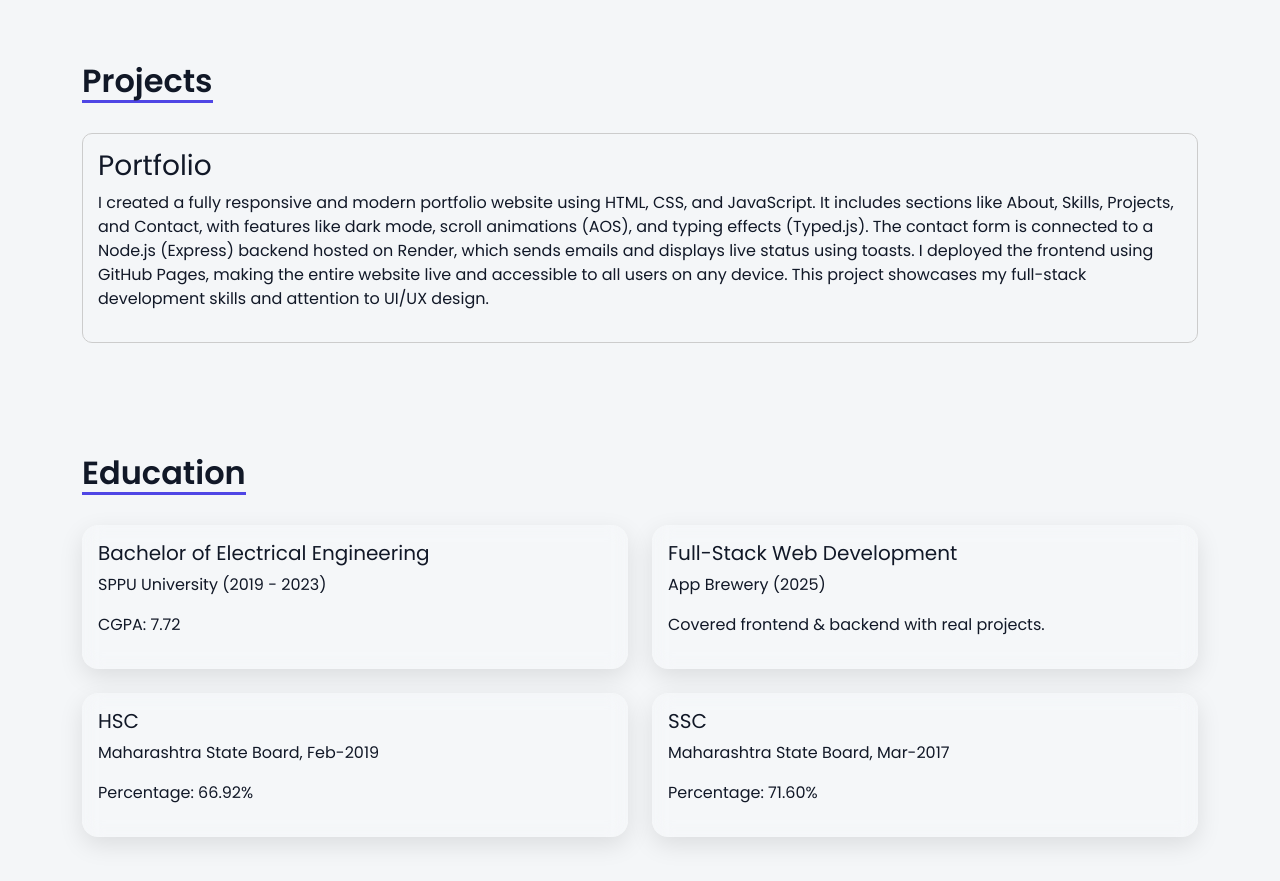
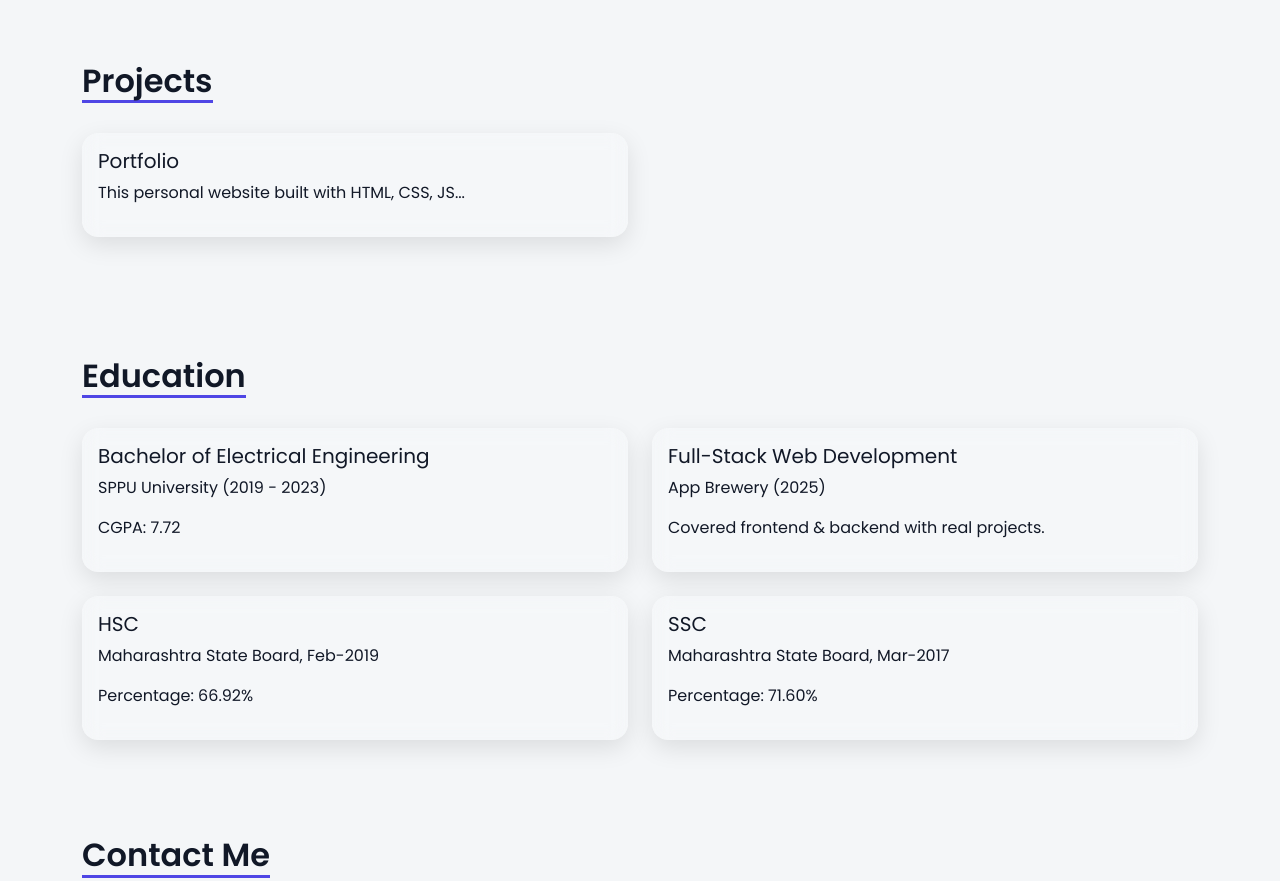
Before and after one commit to PatilPrashant88/portfolio-website, a plain HTML site: page index.html in a window 1280 px wide. Shown: the part 880-1761 px from the top of the page. Drawn offline with nearby package versions, Linux system fonts and the light colour scheme.

```diff
--- a/index.html
+++ b/index.html
@@ -199,24 +199,6 @@
         text-align: center;
         margin-top: 10px;
       }
-      .project-description {
-        display: none;
-        margin-top: 10px;
-        color: #555;
-      }
-
-      .project-card {
-        border: 1px solid #ccc;
-        padding: 15px;
-        margin-bottom: 15px;
-        border-radius: 10px;
-        cursor: pointer;
-        transition: all 0.3s ease;
-      }
-
-      .project-card:hover {
-        background-color: #f9f9f9;
-      }
     </style>
   </head>
   <body>
@@ -299,19 +281,13 @@
 
     <section class="container py-5" id="projects" data-aos="fade-up">
       <h2 class="section-title">Projects</h2>
-      <div class="project-card" onclick="toggleDescription(this)">
-        <h3>Portfolio</h3>
-        <p>
-          I created a fully responsive and modern portfolio website using HTML,
-          CSS, and JavaScript. It includes sections like About, Skills,
-          Projects, and Contact, with features like dark mode, scroll animations
-          (AOS), and typing effects (Typed.js). The contact form is connected to
-          a Node.js (Express) backend hosted on Render, which sends emails and
-          displays live status using toasts. I deployed the frontend using
-          GitHub Pages, making the entire website live and accessible to all
-          users on any device. This project showcases my full-stack development
-          skills and attention to UI/UX design.
-        </p>
+      <div class="row">
+        <div class="col-md-6 mb-4">
+          <div class="card card-custom p-3">
+            <h5>Portfolio</h5>
+            <p>This personal website built with HTML, CSS, JS...</p>
+          </div>
+        </div>
       </div>
     </section>
 
@@ -388,16 +364,13 @@
     <div class="toast bg-success text-white" id="toast">
       <div class="toast-body">Message sent successfully!</div>
     </div>
-    <div
-      id="loading"
-      style="display: none; color: #555; font-weight: bold; margin-top: 10px"
-    >
+    <div id="loading" style="display: none; color: #555; font-weight: bold; margin-top: 10px">
       Message sending...
     </div>
 
     <footer>
       <p>
-        &copy; 2025 Prashant Patil | Follow me:
+        &copy; 2025 Prashant Patil  Follow me:
         <a href="#" class="text-white ms-2"><i class="fab fa-github"></i></a>
         <a href="#" class="text-white ms-2"><i class="fab fa-linkedin"></i></a>
         <a href="#" class="text-white ms-2"><i class="fab fa-twitter"></i></a>
@@ -544,11 +517,6 @@
             setTimeout(() => (toast.style.display = "none"), 3000);
           }
         });
-      function toggleDescription(card) {
-        const desc = card.querySelector(".project-description");
-        const isVisible = desc.style.display === "block";
-        desc.style.display = isVisible ? "none" : "block";
-      }
     </script>
   </body>
 </html>
```
